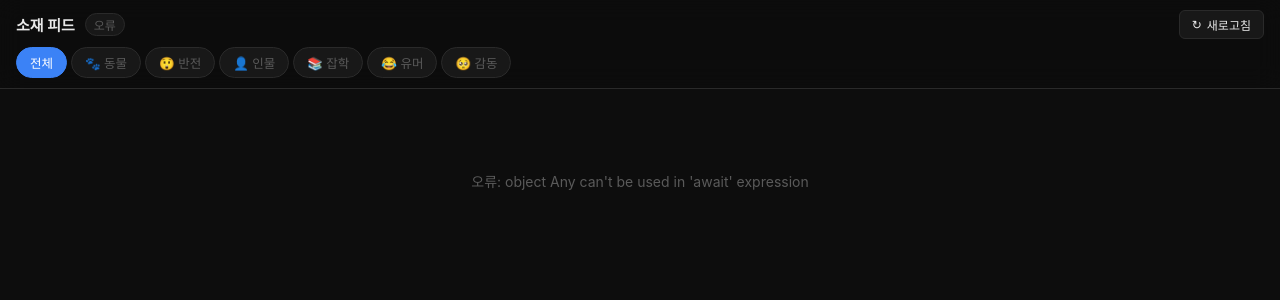
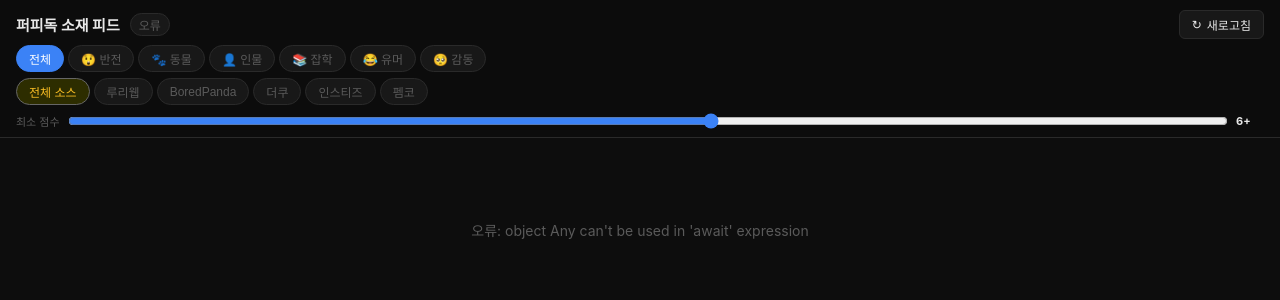
Before and after one commit to jirar98-cell/fmkorea-web, a Flask app: page / in a window 1280 px wide. Shown: the top 300 px of the page. Run offline with Flask 3, Linux system fonts and the light colour scheme.

Commit message:
feat: 인스티즈 소스 + UI 전면 개선 + 세션 이어받기 시스템
UI:
- 제목 복사 버튼 (원클릭 클립보드)
- 사용됨 표시 / 취소 (localStorage 영구 저장)
- 소스별 필터 탭 (루리웹/BP/더쿠/인스티즈/펨코)
- 최소 점수 슬라이더 (6~10점)
- 9-10점 카드 골드 테두리 강조

소스/백엔드:
- 인스티즈 추가 (피드 + prewarm)
- deploy.ps1 배포 스크립트 (git+railway 동시 처리)
- SESSION.md 세션 인수인계 파일
- CLAUDE.md 세션 이어받기 지침 추가

Co-Authored-By: Claude Sonnet 4.6 <noreply@anthropic.com>

```diff
--- a/app.py
+++ b/app.py
@@ -671,6 +671,44 @@ async def _fetch_theqoo_classified():
     return tagged, 0
 
 
+def _fetch_instiz():
+    """인스티즈 실시간 인기글 크롤링."""
+    headers = {"User-Agent": _CRAWL_UA, "Accept-Language": "ko-KR,ko;q=0.9", "Referer": "https://www.instiz.net/"}
+    results, seen = [], set()
+    try:
+        r = req_lib.get("https://www.instiz.net/pt", headers=headers, timeout=8)
+        r.encoding = "utf-8"
+        soup = BeautifulSoup(r.text, "html.parser")
+        for a in soup.select("a.listsubject"):
+            title = a.get_text(strip=True)
+            href  = a.get("href", "")
+            if not title or len(title) < 3 or title in seen:
+                continue
+            if _NOTICE_PAT.search(title) or is_filtered(title):
+                continue
+            seen.add(title)
+            full_href = "https://www.instiz.net" + href if href.startswith("/") else href
+            tr = a.find_parent("tr")
+            rec_el = tr.select_one(".recom") if tr else None
+            rec = rec_el.get_text(strip=True) if rec_el else ""
+            results.append({
+                "title": title, "url": full_href,
+                "date": "", "recommend": rec, "source": "인스티즈",
+            })
+            if len(results) >= 40:
+                break
+    except Exception:
+        pass
+    return results
+
+
+async def _fetch_instiz_classified():
+    loop = asyncio.get_event_loop()
+    posts = await loop.run_in_executor(None, _fetch_instiz)
+    tagged, _ = await _ai_filter_posts(posts)
+    return tagged, 0
+
+
 def _translate_ko(text):
     try:
         r = req_lib.get(
@@ -931,8 +969,9 @@ def api_feed():
         ruli_posts, _, ruli_filtered         = get_cached("ruli",    force=force, async_fn=_fetch_ruliweb_classified)
         bp_posts,   _, bp_filtered           = get_cached("bp",      force=force, async_fn=_fetch_boredpanda_classified)
         import math
-        theqoo_posts, _, theqoo_filtered = get_cached("theqoo", force=force, async_fn=_fetch_theqoo_classified)
-        combined = fm_posts + ruli_posts + bp_posts + theqoo_posts
+        theqoo_posts,  _, theqoo_filtered  = get_cached("theqoo",  force=force, async_fn=_fetch_theqoo_classified)
+        instiz_posts,  _, instiz_filtered  = get_cached("instiz",  force=force, async_fn=_fetch_instiz_classified)
+        combined = fm_posts + ruli_posts + bp_posts + theqoo_posts + instiz_posts
         # 채널 DNA 점수 6 미만 제외 (점수 없으면 통과)
         combined = [p for p in combined if p.get("score", 6) >= 6]
         # 낮은 반응 제외 (수치 없으면 통과)
@@ -948,7 +987,7 @@ def api_feed():
             key=lambda p: p.get("score", 5) * 2 + math.log10(_parse_rec(p.get("recommend", 0)) + 10),
             reverse=True,
         )
-        total_filtered = fm_filtered + ruli_filtered + bp_filtered + theqoo_filtered
+        total_filtered = fm_filtered + ruli_filtered + bp_filtered + theqoo_filtered + instiz_filtered
         return jsonify({"posts": deduped, "count": len(deduped), "filtered": total_filtered, "fetched_at": fetched_at})
     except Exception as e:
         return jsonify({"error": str(e)}), 500
@@ -1220,6 +1259,7 @@ def _prewarm():
         ("ruli",   lambda: _run_async(_fetch_ruliweb_classified())),
         ("bp",     lambda: _run_async(_fetch_boredpanda_classified())),
         ("theqoo", lambda: _run_async(_fetch_theqoo_classified())),
+        ("instiz", lambda: _run_async(_fetch_instiz_classified())),
     ]
     for key, fn in tasks:
         try:
--- a/templates/index.html
+++ b/templates/index.html
@@ -3,205 +3,196 @@
 <head>
   <meta charset="UTF-8">
   <meta name="viewport" content="width=device-width, initial-scale=1">
-  <title>소재 피드</title>
+  <title>소재 피드 — 퍼피독</title>
   <style>
     :root {
-      --bg: #0d0d0d;
-      --surface: #181818;
-      --border: #2a2a2a;
-      --text: #e8e8e8;
-      --muted: #5a5a5a;
-      --accent: #3b82f6;
+      --bg: #0d0d0d; --surface: #181818; --border: #2a2a2a;
+      --text: #e8e8e8; --muted: #5a5a5a; --accent: #3b82f6;
     }
     * { margin: 0; padding: 0; box-sizing: border-box; }
-    body {
-      background: var(--bg);
-      color: var(--text);
-      font-family: -apple-system, 'Pretendard', 'Apple SD Gothic Neo', 'Noto Sans KR', sans-serif;
-    }
+    body { background: var(--bg); color: var(--text);
+      font-family: -apple-system,'Pretendard','Apple SD Gothic Neo','Noto Sans KR',sans-serif; }
 
-    /* ── Header ─────────────────────────────── */
+    /* ── Header ── */
     .header {
       position: sticky; top: 0; z-index: 30;
-      background: rgba(13,13,13,0.92);
-      backdrop-filter: blur(12px);
-      -webkit-backdrop-filter: blur(12px);
+      background: rgba(13,13,13,0.95);
+      backdrop-filter: blur(12px); -webkit-backdrop-filter: blur(12px);
       border-bottom: 1px solid var(--border);
     }
-
     .header-top {
       display: flex; align-items: center; gap: 10px;
       padding: 10px 16px 0;
     }
-
     .logo { font-size: 15px; font-weight: 700; }
-
     .cnt-badge {
       font-size: 12px; color: var(--muted);
       padding: 2px 8px; border-radius: 20px;
       background: var(--surface); border: 1px solid var(--border);
     }
-
     .spacer { flex: 1; }
-
     .refresh-btn {
       display: flex; align-items: center; gap: 5px;
       background: var(--surface); border: 1px solid var(--border);
       color: var(--text); padding: 5px 12px; border-radius: 6px;
-      cursor: pointer; font-size: 12px;
-      transition: background 0.12s;
+      cursor: pointer; font-size: 12px; transition: background 0.12s;
     }
     .refresh-btn:hover { background: #222; }
     .refresh-btn.loading .icon { display: inline-block; animation: spin 0.7s linear infinite; }
-    @keyframes spin { to { transform: rotate(360deg); } }
 
-    /* ── Category tabs ───────────────────────── */
-    .cats {
-      display: flex; gap: 4px;
-      padding: 8px 16px 10px;
-      overflow-x: auto;
-      -ms-overflow-style: none; scrollbar-width: none;
+    /* ── Filter rows ── */
+    .filter-row {
+      display: flex; gap: 4px; padding: 6px 16px;
+      overflow-x: auto; -ms-overflow-style: none; scrollbar-width: none;
     }
-    .cats::-webkit-scrollbar { display: none; }
+    .filter-row::-webkit-scrollbar { display: none; }
+    .filter-row + .filter-row { padding-top: 0; padding-bottom: 8px; }
 
-    .cat-btn {
-      flex-shrink: 0;
-      padding: 5px 13px;
-      border-radius: 20px;
-      font-size: 12.5px; font-weight: 500;
-      cursor: pointer;
-      border: 1px solid var(--border);
-      background: var(--surface);
-      color: var(--muted);
-      transition: all 0.12s;
-      white-space: nowrap;
+    .f-btn {
+      flex-shrink: 0; padding: 4px 12px; border-radius: 20px;
+      font-size: 12px; font-weight: 500; cursor: pointer;
+      border: 1px solid var(--border); background: var(--surface);
+      color: var(--muted); transition: all 0.12s; white-space: nowrap;
     }
-    .cat-btn:hover { border-color: #555; color: var(--text); }
-    .cat-btn.active { background: var(--accent); border-color: var(--accent); color: #fff; }
+    .f-btn:hover { border-color: #555; color: var(--text); }
+    .f-btn.active { background: var(--accent); border-color: var(--accent); color: #fff; }
+    .f-btn.src-active { background: #2d2d00; border-color: #666; color: #fbbf24; }
 
-    /* ── Grid ─────────────────────────────────── */
-    .grid {
-      columns: 4 220px;
-      column-gap: 10px;
-      padding: 12px 16px 40px;
-    }
-    @media (max-width: 540px) {
-      .grid { columns: 2 140px; column-gap: 8px; padding: 10px 10px 30px; }
-    }
+    /* score filter */
+    .score-filter { display: flex; align-items: center; gap: 8px; padding: 0 16px 8px; }
+    .score-filter label { font-size: 11px; color: var(--muted); white-space: nowrap; }
+    .score-filter input[type=range] { flex: 1; accent-color: var(--accent); }
+    .score-val { font-size: 11px; color: var(--text); font-weight: 700; min-width: 28px; }
 
-    /* ── Card ─────────────────────────────────── */
+    /* ── Grid ── */
+    .grid { columns: 4 220px; column-gap: 10px; padding: 12px 16px 40px; }
+    @media (max-width: 540px) { .grid { columns: 2 140px; column-gap: 8px; padding: 10px 10px 30px; } }
+
+    /* ── Card ── */
     .card {
-      break-inside: avoid;
-      margin-bottom: 10px;
-      background: var(--surface);
-      border-radius: 10px;
-      overflow: hidden;
-      cursor: pointer;
+      break-inside: avoid; margin-bottom: 10px;
+      background: var(--surface); border-radius: 10px;
+      overflow: hidden; cursor: pointer;
       border: 1px solid var(--border);
       transition: transform 0.15s, box-shadow 0.15s;
+      position: relative;
     }
-    .card:hover {
-      transform: translateY(-2px);
-      box-shadow: 0 6px 20px rgba(0,0,0,0.5);
-    }
+    .card:hover { transform: translateY(-2px); box-shadow: 0 6px 20px rgba(0,0,0,0.5); }
     .card.hidden { display: none; }
+    .card.used { opacity: 0.35; }
+    .card.top-score { border-color: #92400e; box-shadow: 0 0 0 1px #92400e, 0 0 12px rgba(245,158,11,0.25); }
 
     .thumb-wrap { width: 100%; background: #1a1a1a; overflow: hidden; }
-
     .thumb { width: 100%; display: block; object-fit: cover; }
-
     .skeleton {
       width: 100%; height: 148px;
-      background: linear-gradient(90deg, #1a1a1a 0%, #232323 50%, #1a1a1a 100%);
-      background-size: 200% 100%;
-      animation: shimmer 1.4s ease infinite;
-    }
-    @keyframes shimmer {
-      0%   { background-position: -200% 0; }
-      100% { background-position:  200% 0; }
+      background: linear-gradient(90deg,#1a1a1a 0%,#232323 50%,#1a1a1a 100%);
+      background-size: 200% 100%; animation: shimmer 1.4s ease infinite;
     }
 
     .card-body { padding: 9px 11px 10px; }
-
     .card-title {
-      font-size: 13px; line-height: 1.45; font-weight: 500;
-      color: #d8d8d8;
-      display: -webkit-box;
-      -webkit-line-clamp: 2;
-      -webkit-box-orient: vertical;
-      overflow: hidden;
+      font-size: 13px; line-height: 1.45; font-weight: 500; color: #d8d8d8;
+      display: -webkit-box; -webkit-line-clamp: 2;
+      -webkit-box-orient: vertical; overflow: hidden;
     }
-
     .card-footer {
-      display: flex; align-items: center; gap: 6px;
+      display: flex; align-items: center; gap: 5px;
       margin-top: 6px; flex-wrap: wrap;
     }
-
-    .cat-tag {
-      font-size: 10px; font-weight: 700;
-      padding: 2px 6px; border-radius: 3px;
-      letter-spacing: 0.2px;
-    }
-    .source-tag {
-      font-size: 10px; color: var(--muted);
-      padding: 2px 6px; border-radius: 3px;
-      background: #1e1e1e; border: 1px solid #2e2e2e;
-    }
-    .rec {
-      font-size: 11px; color: #e87070;
-      margin-left: auto;
-    }
+    .cat-tag { font-size: 10px; font-weight: 700; padding: 2px 6px; border-radius: 3px; }
+    .source-tag { font-size: 10px; color: var(--muted); padding: 2px 6px; border-radius: 3px; background: #1e1e1e; border: 1px solid #2e2e2e; }
+    .rec { font-size: 11px; color: #e87070; margin-left: auto; }
     .date-text { font-size: 11px; color: var(--muted); }
 
-    /* category colors */
-    .cat-동물  { background:#0f2d10; color:#4ade80; }
-    .cat-반전  { background:#2d1a0f; color:#fb923c; }
-    .cat-인물  { background:#1a0f2d; color:#a78bfa; }
-    .cat-잡학  { background:#0f1e2d; color:#38bdf8; }
-    .cat-유머  { background:#2d2200; color:#fbbf24; }
-    .cat-감동  { background:#1f2d0f; color:#86efac; }
-    .cat-기타  { background:#1e1e1e; color:#888; }
+    .cat-동물 { background:#0f2d10; color:#4ade80; }
+    .cat-반전 { background:#2d1a0f; color:#fb923c; }
+    .cat-인물 { background:#1a0f2d; color:#a78bfa; }
+    .cat-잡학 { background:#0f1e2d; color:#38bdf8; }
+    .cat-유머 { background:#2d2200; color:#fbbf24; }
+    .cat-감동 { background:#1f2d0f; color:#86efac; }
+    .cat-기타 { background:#1e1e1e; color:#888; }
 
-    .score-badge {
-      font-size: 11px; font-weight: 700; padding: 2px 6px;
-      border-radius: 4px; background: #1a2233; color: #60a5fa;
-    }
+    .score-badge { font-size: 11px; font-weight: 700; padding: 2px 6px; border-radius: 4px; background: #1a2233; color: #60a5fa; }
     .score-badge.high { background: #2d1f00; color: #f59e0b; }
 
-    /* ── State ─────────────────────────────────── */
-    .state-wrap {
-      column-span: all; text-align: center;
-      padding: 70px 20px; color: var(--muted);
+    /* ── Card action buttons ── */
+    .card-actions {
+      position: absolute; top: 6px; right: 6px;
+      display: flex; gap: 4px; opacity: 0; transition: opacity 0.15s;
     }
+    .card:hover .card-actions { opacity: 1; }
+    .act-btn {
+      width: 26px; height: 26px; border-radius: 6px;
+      background: rgba(0,0,0,0.7); border: 1px solid rgba(255,255,255,0.15);
+      color: #ccc; font-size: 13px; cursor: pointer;
+      display: flex; align-items: center; justify-content: center;
+      transition: background 0.12s; backdrop-filter: blur(4px);
+    }
+    .act-btn:hover { background: rgba(60,60,60,0.9); color: #fff; }
+    .act-btn.copied { background: rgba(16,100,16,0.9); color: #4ade80; }
+    .act-btn.marked { background: rgba(100,20,20,0.9); color: #f87171; }
+
+    /* ── Toast ── */
+    #toast {
+      position: fixed; bottom: 24px; left: 50%; transform: translateX(-50%) translateY(20px);
+      background: #222; border: 1px solid #333; color: #ccc;
+      padding: 8px 18px; border-radius: 8px; font-size: 13px;
+      opacity: 0; transition: all 0.2s; pointer-events: none; z-index: 999;
+    }
+    #toast.show { opacity: 1; transform: translateX(-50%) translateY(0); }
+
+    /* ── State ── */
+    .state-wrap { column-span: all; text-align: center; padding: 70px 20px; color: var(--muted); }
     .spinner {
       width: 28px; height: 28px;
       border: 2.5px solid #2a2a2a; border-top-color: var(--accent);
-      border-radius: 50%;
-      animation: spin 0.75s linear infinite;
-      margin: 0 auto 14px;
+      border-radius: 50%; animation: spin 0.75s linear infinite; margin: 0 auto 14px;
     }
     .state-wrap p { font-size: 14px; }
+
+    @keyframes spin { to { transform: rotate(360deg); } }
+    @keyframes shimmer { 0% { background-position: -200% 0; } 100% { background-position: 200% 0; } }
   </style>
 </head>
 <body>
 
 <div class="header">
   <div class="header-top">
-    <span class="logo">소재 피드</span>
+    <span class="logo">퍼피독 소재 피드</span>
     <span class="cnt-badge" id="cnt">로딩 중...</span>
     <span class="spacer"></span>
     <button class="refresh-btn" id="rfbtn" onclick="load(true)">
       <span class="icon">↻</span><span>새로고침</span>
     </button>
   </div>
-  <div class="cats" id="cats">
-    <button class="cat-btn active" data-cat="전체">전체</button>
-    <button class="cat-btn" data-cat="동물">🐾 동물</button>
-    <button class="cat-btn" data-cat="반전">😲 반전</button>
-    <button class="cat-btn" data-cat="인물">👤 인물</button>
-    <button class="cat-btn" data-cat="잡학">📚 잡학</button>
-    <button class="cat-btn" data-cat="유머">😂 유머</button>
-    <button class="cat-btn" data-cat="감동">🥺 감동</button>
+
+  <!-- 카테고리 필터 -->
+  <div class="filter-row" id="cats">
+    <button class="f-btn active" data-cat="전체">전체</button>
+    <button class="f-btn" data-cat="반전">😲 반전</button>
+    <button class="f-btn" data-cat="동물">🐾 동물</button>
+    <button class="f-btn" data-cat="인물">👤 인물</button>
+    <button class="f-btn" data-cat="잡학">📚 잡학</button>
+    <button class="f-btn" data-cat="유머">😂 유머</button>
+    <button class="f-btn" data-cat="감동">🥺 감동</button>
+  </div>
+
+  <!-- 소스 필터 -->
+  <div class="filter-row" id="srcs">
+    <button class="f-btn src-active" data-src="전체">전체 소스</button>
+    <button class="f-btn" data-src="루리웹">루리웹</button>
+    <button class="f-btn" data-src="BP">BoredPanda</button>
+    <button class="f-btn" data-src="더쿠">더쿠</button>
+    <button class="f-btn" data-src="인스티즈">인스티즈</button>
+    <button class="f-btn" data-src="펨코">펨코</button>
+  </div>
+
+  <!-- 최소 점수 필터 -->
+  <div class="score-filter">
+    <label>최소 점수</label>
+    <input type="range" id="minScore" min="1" max="10" value="6" step="1" oninput="onScoreFilter(this.value)">
+    <span class="score-val" id="scoreVal">6+</span>
   </div>
 </div>
 
@@ -209,16 +200,30 @@
   <div class="state-wrap"><div class="spinner"></div><p>게시물 불러오는 중...</p></div>
 </div>
 
+<div id="toast"></div>
+
 <script>
 function esc(s) {
   return String(s??'').replace(/&/g,'&amp;').replace(/</g,'&lt;').replace(/>/g,'&gt;').replace(/"/g,'&quot;');
 }
 
-/* ── 썸네일 큐 (최대 3 동시) ─────────────────── */
+/* ── Toast ── */
+let _toastTimer;
+function toast(msg) {
+  const el = document.getElementById('toast');
+  el.textContent = msg; el.classList.add('show');
+  clearTimeout(_toastTimer);
+  _toastTimer = setTimeout(() => el.classList.remove('show'), 1800);
+}
+
+/* ── 사용됨 (localStorage) ── */
+const USED_KEY = 'puppyd_used';
+function getUsed() { try { return new Set(JSON.parse(localStorage.getItem(USED_KEY) || '[]')); } catch { return new Set(); } }
+function saveUsed(s) { try { localStorage.setItem(USED_KEY, JSON.stringify([...s].slice(-500))); } catch {} }
+
+/* ── 썸네일 큐 (최대 3 동시) ── */
 let _running = 0;
-const MAX = 3;
-const _queue = [];
-
+const MAX = 3, _queue = [];
 function _drain() {
   while (_running < MAX && _queue.length > 0) {
     const { card, resolve } = _queue.shift();
@@ -226,10 +231,9 @@ function _drain() {
     _doThumb(card).finally(() => { _running--; resolve(); _drain(); });
   }
 }
-
 async function _doThumb(card) {
-  const url   = card.dataset.url;
-  const skel  = card.querySelector('.skeleton');
+  const url = card.dataset.url;
+  const skel = card.querySelector('.skeleton');
   const twrap = card.querySelector('.thumb-wrap');
   if (!url || !twrap) return;
   try {
@@ -243,35 +247,47 @@ async function _doThumb(card) {
     img.src = `/api/img?url=${encodeURIComponent(d.img)}`;
   } catch { twrap.remove(); }
 }
-
 function loadThumb(card) {
   return new Promise(r => { _queue.push({ card, resolve: r }); _drain(); });
 }
-
 const io = new IntersectionObserver(entries => {
-  entries.forEach(e => {
-    if (!e.isIntersecting) return;
-    io.unobserve(e.target);
-    loadThumb(e.target);
-  });
+  entries.forEach(e => { if (!e.isIntersecting) return; io.unobserve(e.target); loadThumb(e.target); });
 }, { rootMargin: '200px' });
 
-/* ── 카테고리 필터 ─────────────────────────────── */
-let _activeCat = '전체';
+/* ── 필터 상태 ── */
+let _activeCat = '전체', _activeSrc = '전체', _minScore = 6;
 
 document.getElementById('cats').addEventListener('click', e => {
-  const btn = e.target.closest('.cat-btn');
+  const btn = e.target.closest('.f-btn');
   if (!btn) return;
-  document.querySelectorAll('.cat-btn').forEach(b => b.classList.remove('active'));
+  document.querySelectorAll('#cats .f-btn').forEach(b => b.classList.remove('active'));
   btn.classList.add('active');
   _activeCat = btn.dataset.cat;
   filterCards();
 });
 
+document.getElementById('srcs').addEventListener('click', e => {
+  const btn = e.target.closest('.f-btn');
+  if (!btn) return;
+  document.querySelectorAll('#srcs .f-btn').forEach(b => b.classList.remove('src-active'));
+  btn.classList.add('src-active');
+  _activeSrc = btn.dataset.src;
+  filterCards();
+});
+
+function onScoreFilter(v) {
+  _minScore = parseInt(v);
+  document.getElementById('scoreVal').textContent = v + '+';
+  filterCards();
+}
+
 function filterCards() {
+  const used = getUsed();
   document.querySelectorAll('.card').forEach(card => {
-    const match = _activeCat === '전체' || card.dataset.cat === _activeCat;
-    card.classList.toggle('hidden', !match);
+    const catOk  = _activeCat === '전체' || card.dataset.cat === _activeCat;
+    const srcOk  = _activeSrc === '전체' || card.dataset.src === _activeSrc;
+    const scoreOk = parseInt(card.dataset.score || '6') >= _minScore;
+    card.classList.toggle('hidden', !(catOk && srcOk && scoreOk));
   });
   updateCount();
 }
@@ -281,44 +297,88 @@ function updateCount() {
   document.getElementById('cnt').textContent = `${visible}개`;
 }
 
-/* ── 카드 생성 ──────────────────────────────── */
+/* ── 카드 생성 ── */
 function makeCard(post) {
+  const used = getUsed();
   const card = document.createElement('div');
   card.className = 'card';
-  card.dataset.url = post.url;
-  card.dataset.cat = post.category || '유머';
-  card.onclick = () => window.open(post.url, '_blank');
+  card.dataset.url   = post.url;
+  card.dataset.cat   = post.category || '기타';
+  card.dataset.src   = post.source   || '';
+  card.dataset.score = post.score != null ? post.score : 6;
+  if (used.has(post.url)) card.classList.add('used');
+  if ((post.score || 0) >= 9) card.classList.add('top-score');
 
-  const cat    = post.category || '유머';
-  const source = post.source   || '';
-  const rec    = post.recommend ? `♥ ${post.recommend}` : '';
-  const date   = post.date || '';
-  const score  = post.score != null ? post.score : null;
+  const cat   = post.category || '기타';
+  const src   = post.source   || '';
+  const rec   = post.recommend ? `♥ ${post.recommend}` : '';
+  const date  = post.date || '';
+  const score = post.score != null ? post.score : null;
   const scoreBadge = score != null
     ? `<span class="score-badge${score >= 8 ? ' high' : ''}">${score}점</span>`
     : '';
 
   card.innerHTML = `
+    <div class="card-actions">
+      <button class="act-btn copy-btn" title="제목 복사">📋</button>
+      <button class="act-btn use-btn" title="사용 표시">✓</button>
+    </div>
     <div class="thumb-wrap"><div class="skeleton"></div></div>
     <div class="card-body">
       <div class="card-title">${esc(post.title)}</div>
       <div class="card-footer">
         ${scoreBadge}
         <span class="cat-tag cat-${esc(cat)}">${esc(cat)}</span>
-        ${source ? `<span class="source-tag">${esc(source)}</span>` : ''}
+        ${src ? `<span class="source-tag">${esc(src)}</span>` : ''}
         ${date ? `<span class="date-text">${esc(date)}</span>` : ''}
         ${rec ? `<span class="rec">${esc(rec)}</span>` : ''}
       </div>
     </div>
   `;
 
+  // 제목 복사
+  card.querySelector('.copy-btn').addEventListener('click', e => {
+    e.stopPropagation();
+    navigator.clipboard.writeText(post.title).then(() => {
+      const btn = e.currentTarget;
+      btn.textContent = '✓'; btn.classList.add('copied');
+      toast(`"${post.title.slice(0,20)}..." 복사됨`);
+      setTimeout(() => { btn.textContent = '📋'; btn.classList.remove('copied'); }, 1500);
+    });
+  });
+
+  // 사용됨 표시
+  card.querySelector('.use-btn').addEventListener('click', e => {
+    e.stopPropagation();
+    const u = getUsed();
+    if (u.has(post.url)) {
+      u.delete(post.url);
+      card.classList.remove('used');
+      e.currentTarget.classList.remove('marked');
+      toast('사용 취소');
+    } else {
+      u.add(post.url);
+      card.classList.add('used');
+      e.currentTarget.textContent = '✕';
+      e.currentTarget.classList.add('marked');
+      toast('사용됨으로 표시');
+    }
+    saveUsed(u);
+    updateCount();
+  });
+
+  // 클릭 → 원본 열기
+  card.addEventListener('click', e => {
+    if (e.target.closest('.act-btn')) return;
+    window.open(post.url, '_blank');
+  });
+
   io.observe(card);
   return card;
 }
 
-/* ── 메인 로드 ──────────────────────────────── */
+/* ── 메인 로드 ── */
 let _loading = false;
-
 async function load(force = false) {
   if (_loading) return;
   _loading = true;
@@ -326,7 +386,7 @@ async function load(force = false) {
   const grid = document.getElementById('grid');
   btn.classList.add('loading');
   document.getElementById('cnt').textContent = '로딩 중...';
-  grid.innerHTML = '<div class="state-wrap"><div class="spinner"></div><p>게시물 불러오는 중...</p></div>';
+  if (force) grid.innerHTML = '<div class="state-wrap"><div class="spinner"></div><p>게시물 불러오는 중...</p></div>';
 
   try {
     const res  = await fetch(force ? '/api/feed?refresh=1' : '/api/feed');
@@ -348,7 +408,9 @@ async function load(force = false) {
     grid.appendChild(frag);
     filterCards();
   } catch (e) {
-    grid.innerHTML = `<div class="state-wrap"><p>불러오기 실패: ${esc(e.message)}</p></div>`;
+    if (!document.querySelector('.card')) {
+      grid.innerHTML = `<div class="state-wrap"><p>불러오기 실패: ${esc(e.message)}</p></div>`;
+    }
   } finally {
     btn.classList.remove('loading');
     _loading = false;
```
Also changed, not shown: CLAUDE.md (+7 -1 lines), SESSION.md (added, +38 -0 lines), .claude/settings.local.json, 1 other file.
